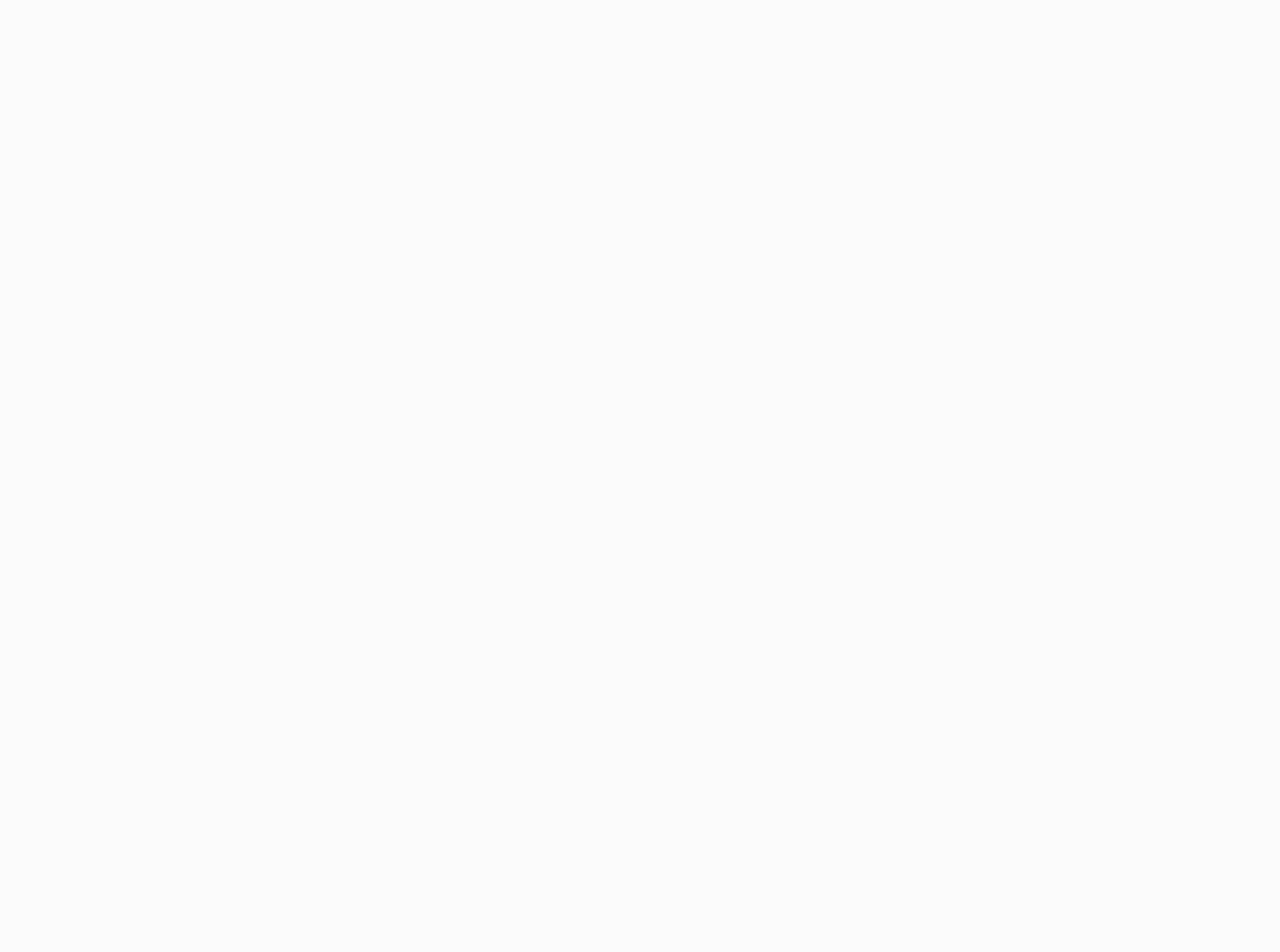
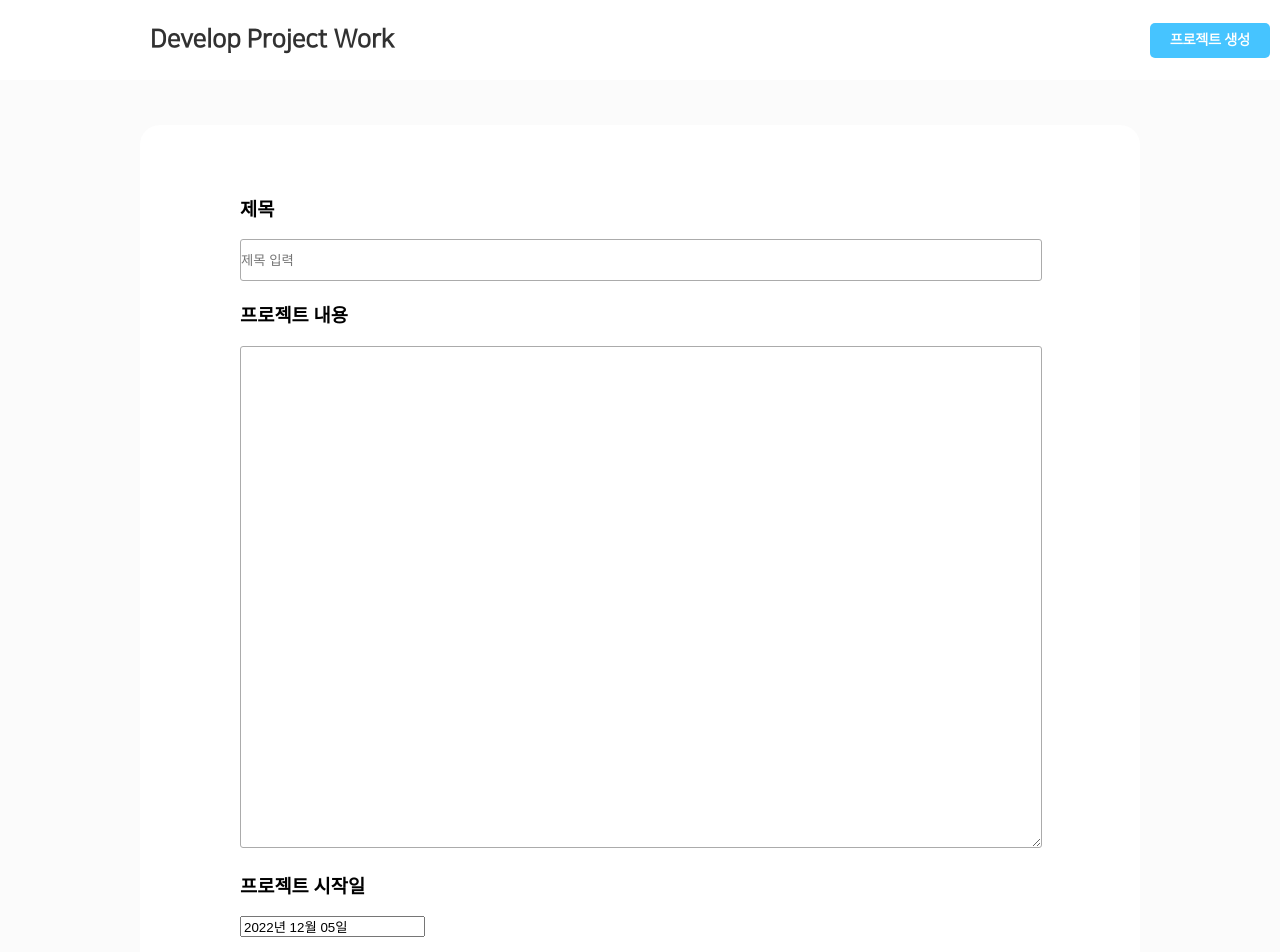
Before and after one commit to tuioe5679/DPW-DevelopProjectWork, a React (Create React App) app in the folder dpwfrontend/: page /write in a window 1280 px wide. Before the commit this address had no page. Shown: the top 952 px of the page. Before the commit the page ends 800 px from the top, so only its background shows below. Built offline with nearby package versions, Linux system fonts and the light colour scheme; no server answers.

Commit message:
feat: Project 생성 페이지 구현

```diff
--- a/dpwfrontend/package.json
+++ b/dpwfrontend/package.json
@@ -8,8 +8,10 @@
     "@testing-library/react": "^13.4.0",
     "@testing-library/user-event": "^13.5.0",
     "axios": "^1.2.0",
+    "dayjs": "^1.11.7",
     "http-proxy-middleware": "^2.0.6",
     "react": "^18.2.0",
+    "react-datepicker": "^4.8.0",
     "react-dom": "^18.2.0",
     "react-github-login-button": "^1.0.1",
     "react-router-dom": "^6.4.4",
--- /dev/null
+++ b/dpwfrontend/src/css/projectWirte.css
@@ -0,0 +1,45 @@
+@font-face {
+    font-family: "NanumSquareRoundL";
+    src: url(../font/NanumSquareR.otf);
+}
+
+body{
+    margin: 0px;
+    background-color: rgb(251, 251, 251);
+}
+
+.write_container{
+    width: 1000px;
+    height: 1000px;
+    margin: 0 auto;
+    margin-top: 125px;
+    background-color: rgb(255, 255, 255);
+    border-radius: 20px;
+}
+
+.project_write{
+    padding-top: 50px;
+    margin: 100px 100px 100px 100px;
+}
+
+.title_input {
+    padding: 0px;
+    margin: 0px;
+    width: 100%;
+    height: 40px;
+    border: 1px solid rgb(171, 171, 171);
+    border-radius: 3px;
+}
+
+.input{
+    text-align: center;
+}
+
+textarea{
+    padding: 0px;
+    margin: 0px;
+    width: 100%;
+    height: 500px;
+    border: 1px solid rgb(171, 171, 171);
+    border-radius: 3px;
+}
--- a/dpwfrontend/src/index.js
+++ b/dpwfrontend/src/index.js
@@ -1,5 +1,6 @@
 import { render } from "react-dom";
 import { BrowserRouter, Routes, Route, } from "react-router-dom"
+import ProjectWrite from "./page/ProjectWrite"
 import Main from "./page/Main";
 
 const rootElement = document.getElementById("root");
@@ -7,6 +8,7 @@ render(
   <BrowserRouter>
     <Routes>
       <Route path="/" element={<Main />} />
+      <Route path="write" element={<ProjectWrite />} />
     </Routes>
   </BrowserRouter>,
   rootElement
--- /dev/null
+++ b/dpwfrontend/src/page/ProjectWrite.js
@@ -0,0 +1,53 @@
+import { React, useState } from "react"
+import Header from "./component/Header";
+import DatePicker from 'react-datepicker'
+import dayjs from "dayjs";
+import { ko } from 'date-fns/esm/locale';
+import '../css/projectWirte.css'
+import "react-datepicker/dist/react-datepicker.css";
+
+
+
+function ProjectWrite() {
+
+    const [startDate, setStartDate] = useState(new Date());
+    const [endDate, setendDate] = useState(new Date());
+
+    console.log(dayjs(startDate).format("YYYY-MM-DD"));
+    return (
+        <div>
+            <Header></Header>
+            <div class="write_container">
+                <div class="project_write">
+                    <div class="project_title">
+                        <h3>제목</h3>
+                        <div class="input"><input class="title_input" type='text' placeholder='제목 입력' name='title'></input></div>
+                    </div>
+                    <div class="project_content">
+                        <h3>프로젝트 내용</h3>
+                        <div class="input"><textarea></textarea></div>
+                    </div>
+                    <div class="proejct_startDate">
+                        <h3>프로젝트 시작일</h3>
+                        <DatePicker
+                            locale={ko}
+                            dateFormat="yyyy년 MM월 dd일"
+                            minDate={new Date()}
+                            selected={startDate}
+                            onChange={date => setStartDate(date)} />
+                    </div>
+                    <div class="proejct_endDate">
+                        <h3>프로젝트 종료일</h3>
+                        <DatePicker
+                            locale={ko}
+                            dateFormat="yyyy년 MM월 dd일"
+                            selected={endDate}
+                            onChange={date => setendDate(date)} />
+                    </div>
+                </div>
+            </div>
+        </div>
+    )
+}
+
+export default ProjectWrite;
```
Also changed, not shown: 1 other file (tests, documents, lock files or other folders).
